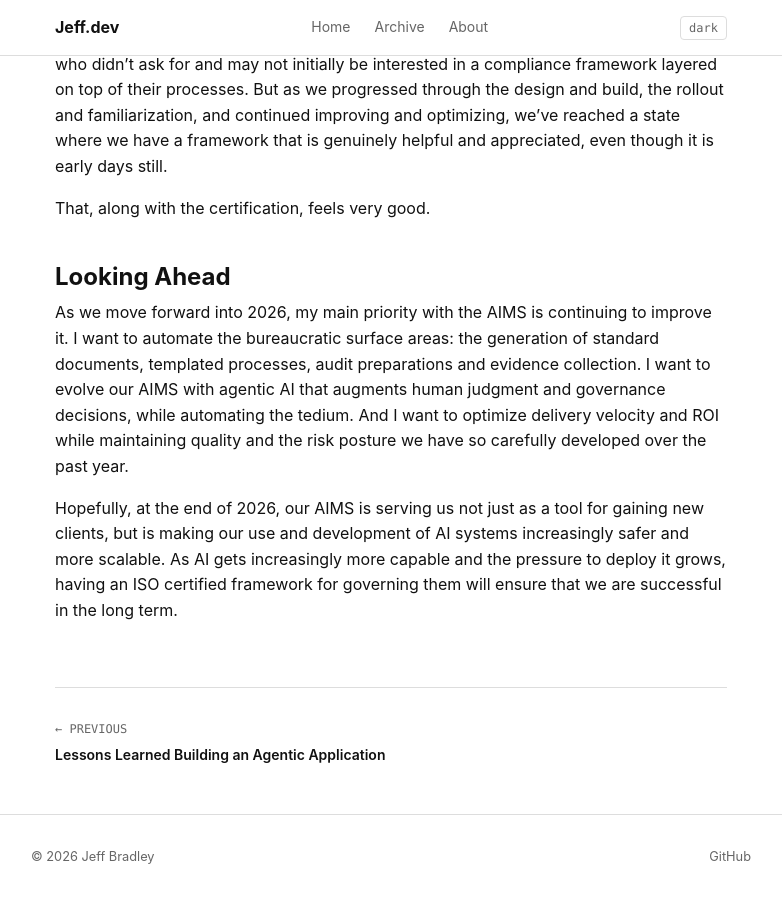
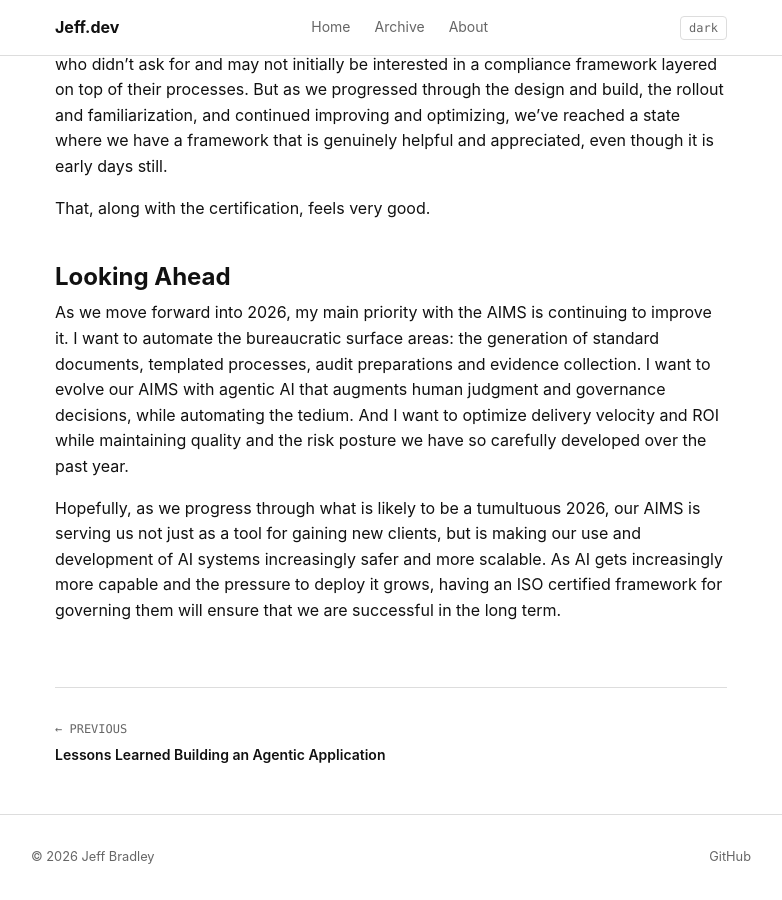
Before and after one commit to jeffgbradley2/jeffgbradley2.github.io, a Jekyll site: the page built from _posts/2026-08-12-passing-iso-42001-audit.md, in a window 1280 px wide and 900 px high, scrolled down 5640 px. Shown: the whole window, without its empty margins (249-1031 px from the left). Built offline with Jekyll 4.4.1, drawn with Linux system fonts in a browser that asks for light colours.

Commit message:
blog: Passing the ISO Audit

```diff
--- a/_posts/2026-08-12-passing-iso-42001-audit.md
+++ b/_posts/2026-08-12-passing-iso-42001-audit.md
@@ -93,4 +93,4 @@ That, along with the certification, feels very good.
 
 As we move forward into 2026, my main priority with the AIMS is continuing to improve it. I want to automate the bureaucratic surface areas: the generation of standard documents, templated processes, audit preparations and evidence collection. I want to evolve our AIMS with agentic AI that augments human judgment and governance decisions, while automating the tedium. And I want to optimize delivery velocity and ROI while maintaining quality and the risk posture we have so carefully developed over the past year.
 
-Hopefully, at the end of 2026, our AIMS is serving us not just as a tool for gaining new clients, but is making our use and development of AI systems increasingly safer and more scalable. As AI gets increasingly more capable and the pressure to deploy it grows, having an ISO certified framework for governing them will ensure that we are successful in the long term.
+Hopefully, as we progress through what is likely to be a tumultuous 2026, our AIMS is serving us not just as a tool for gaining new clients, but is making our use and development of AI systems increasingly safer and more scalable. As AI gets increasingly more capable and the pressure to deploy it grows, having an ISO certified framework for governing them will ensure that we are successful in the long term.
```
